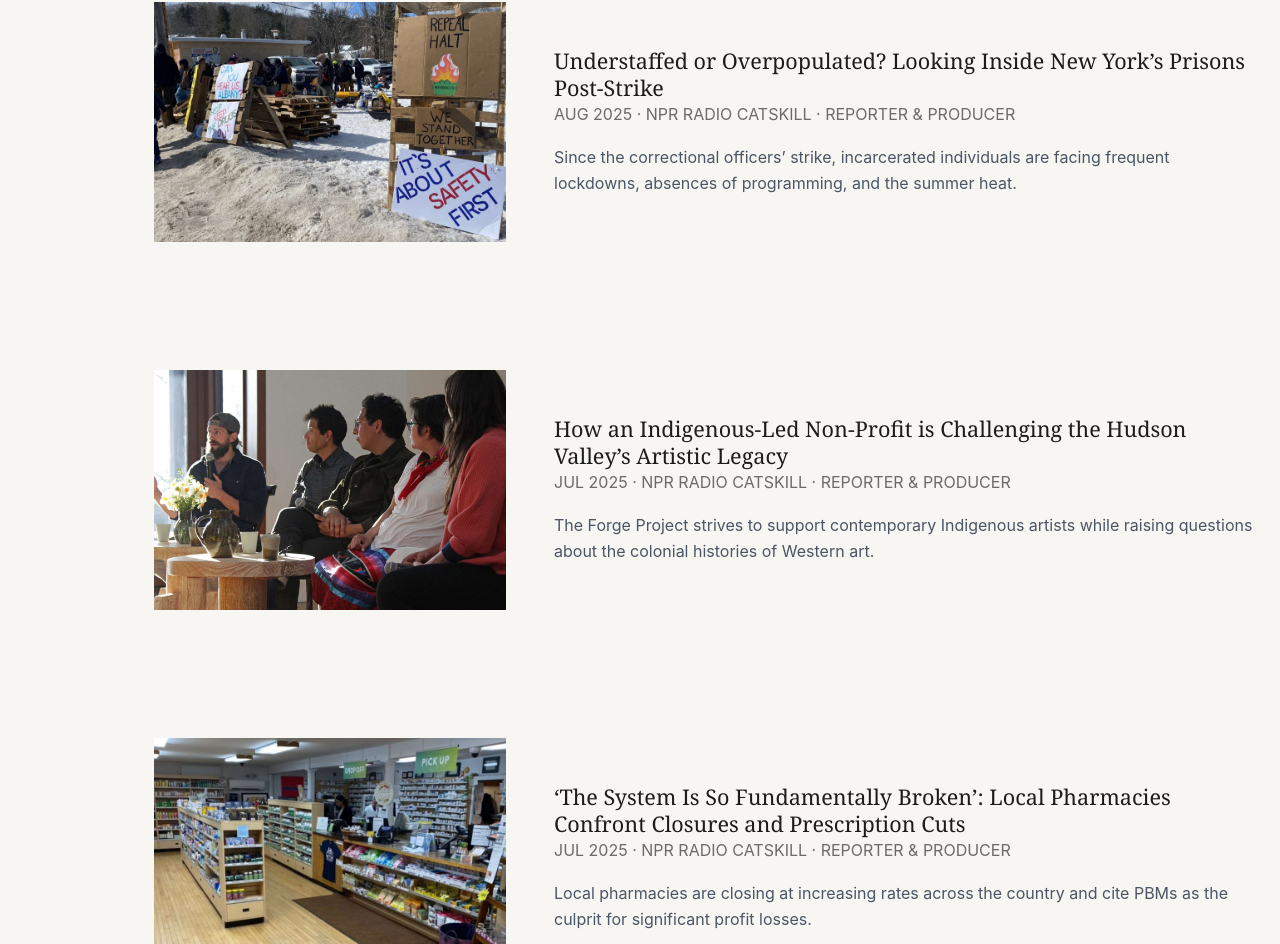
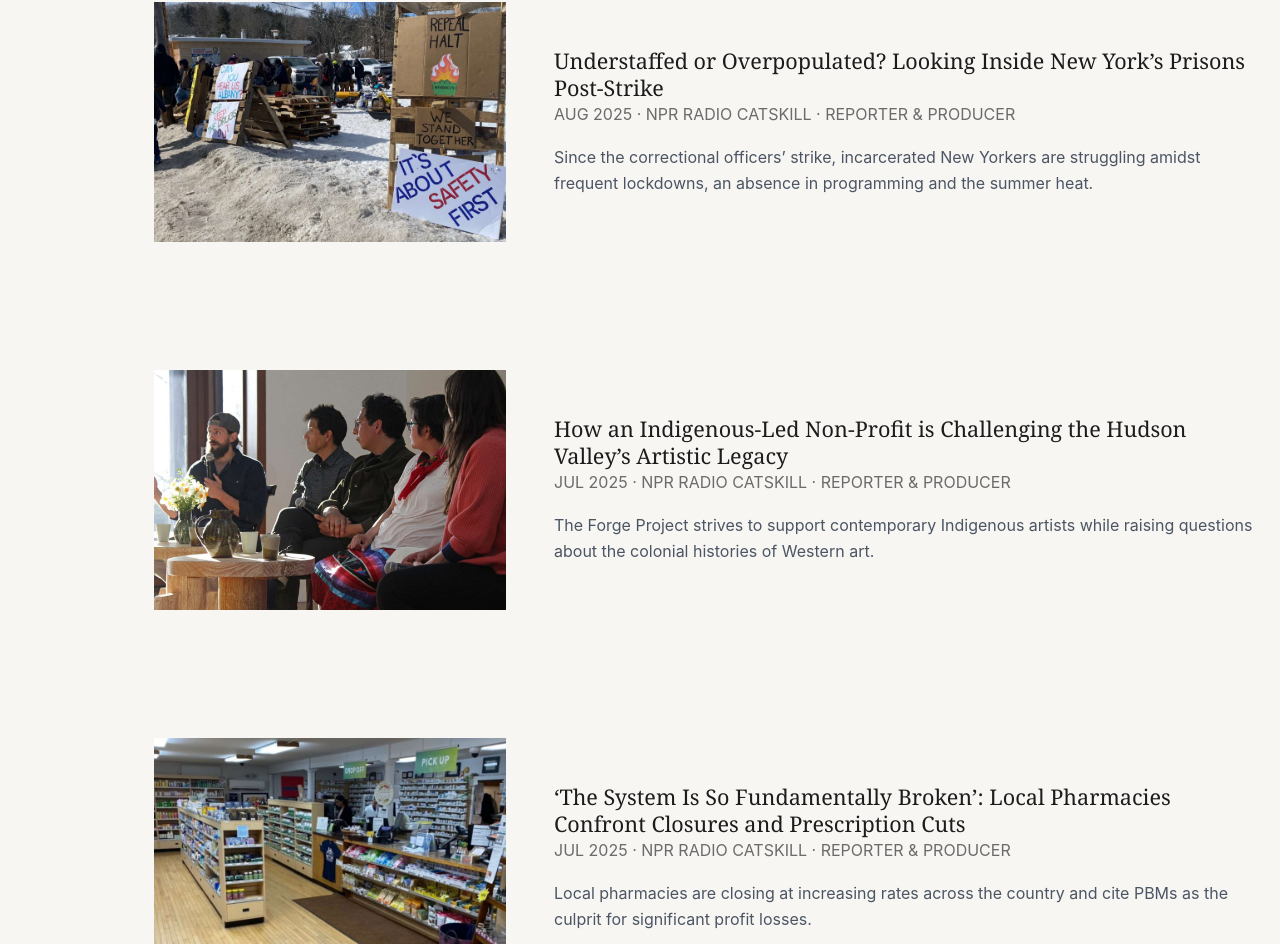
Before and after one commit to DanielEnriq/julia-website, a Next.js app: page / in a window 1280 px wide. Shown: the part 3250-4194 px from the top of the page. Built offline with nearby package versions, Linux system fonts and the light colour scheme.

Commit message:
OXFORD COMMA :(

```diff
--- a/content/stories.ts
+++ b/content/stories.ts
@@ -101,7 +101,7 @@ export const stories: Story[] = [
     url: "https://wjffradio.org/understaffed-or-overpopulated-looking-inside-new-yorks-prisons-post-strike/",
     image: "/images/catskill-prisons.jpg",
     dek:
-      "Since the correctional officers’ strike, incarcerated individuals are facing frequent lockdowns, absences of programming, and the summer heat.",
+      "Since the correctional officers’ strike, incarcerated New Yorkers are struggling amidst frequent lockdowns, an absence in programming and the summer heat.",
     highlight:
       "These are the first few lines of the story, this is what it would look like if you hover over each card. For example, this is random text....",
     topics: ["incarceration", "labor", "public institutions"],
```
